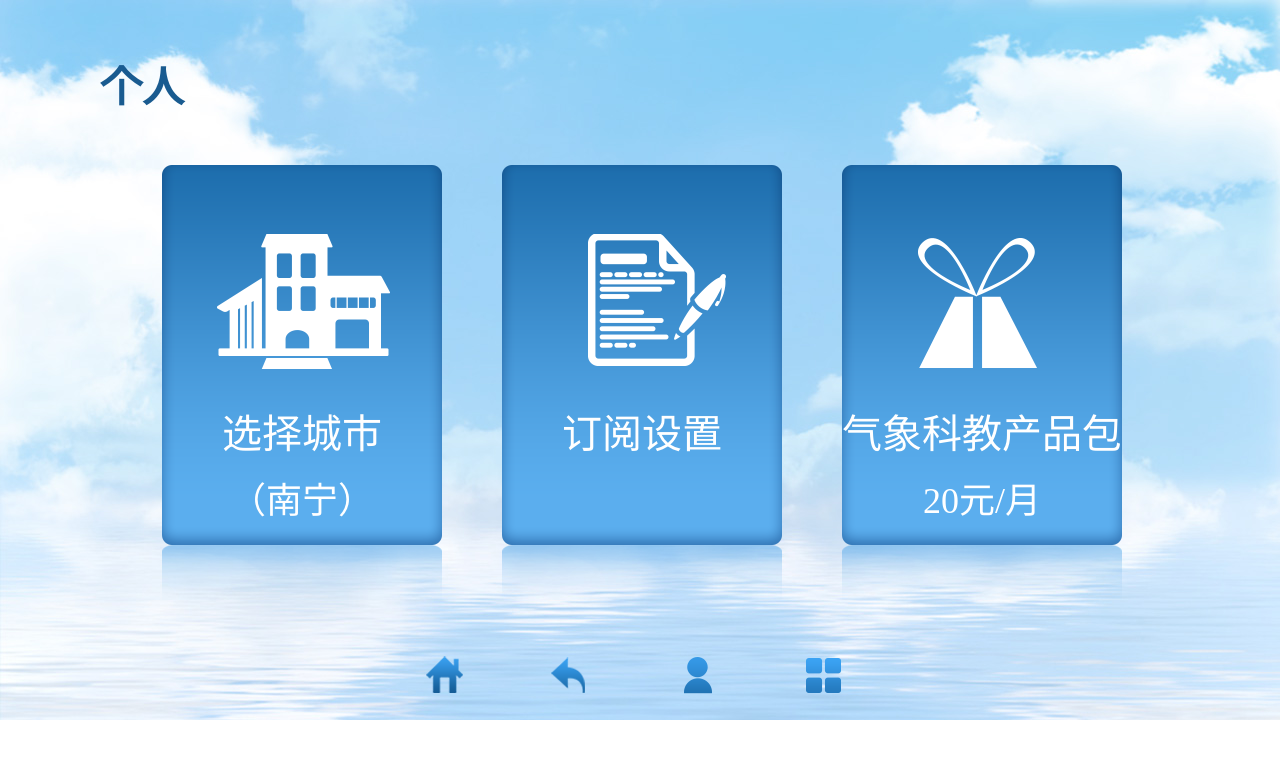
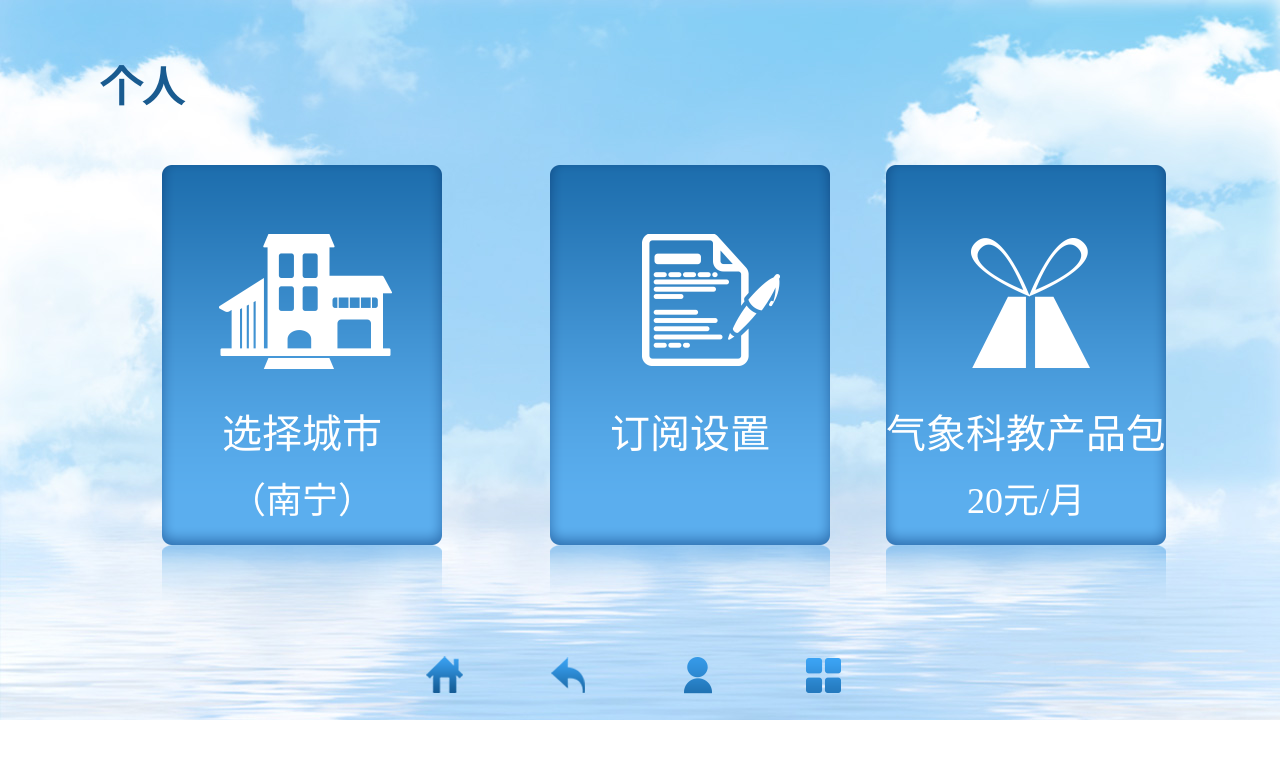
Before and after one commit to gxws/weather, a plain HTML site: page html/weather-oneself.html in a window 1280 px wide. Drawn offline with Linux system fonts and the light colour scheme.

Commit message:
产品、个人页面完成

```diff
--- a/public/css/wearther-oneself.css
+++ b/public/css/wearther-oneself.css
@@ -33,6 +33,21 @@
 }
 .oneself-content .border .oneself-city{
 	text-align: center;
+	position: absolute;
+	left: 0;
+	top:0;
+}
+.oneself-content .border .oneself-set{
+	text-align: center;
+	position: absolute;
+	left: 388px;
+	top:0;
+}
+.oneself-content .border .oneself-product{
+	text-align: center;
+	position: absolute;
+	left: 724px;
+	top:0;
 }
 .oneself-content .border .oneself-city:before,
 .oneself-content .border .oneself-set:before,
@@ -42,18 +57,15 @@
 	width: 180px;
 	height:135px;
 	top: 84px;
-
+	left:70px;
 }
 .oneself-content .border .oneself-city:before{
-    left: 83px;
 	background: url(../images/icon-city-1.png);
 }
 .oneself-content .border .oneself-set:before{
-	left:419px;
 	background: url(../images/icon-set.png);
 }
 .oneself-content .border .oneself-product:before{
-	left:756px;
 	background: url(../images/icon-product.png);
 }
 .oneself-content .border .oneself-city:focus:after,
@@ -63,7 +75,7 @@
 	width: 310px;
 	position: absolute;
 	height: 450px;
-	margin-left: -155px;
+	left:0;
 	background: url(../images/focus-oneself-border.png)no-repeat;
 }
 .onself-infor{
@@ -86,7 +98,7 @@
 	left:272px;
 }
 #controller .con-footer a{
-	width: 23%;
+	width: 28%;
 	margin-left:5px;
 }
 .border .food-list .food-border a{
```
Also changed, not shown: index.html (+1 -1 lines), 1 other file.
